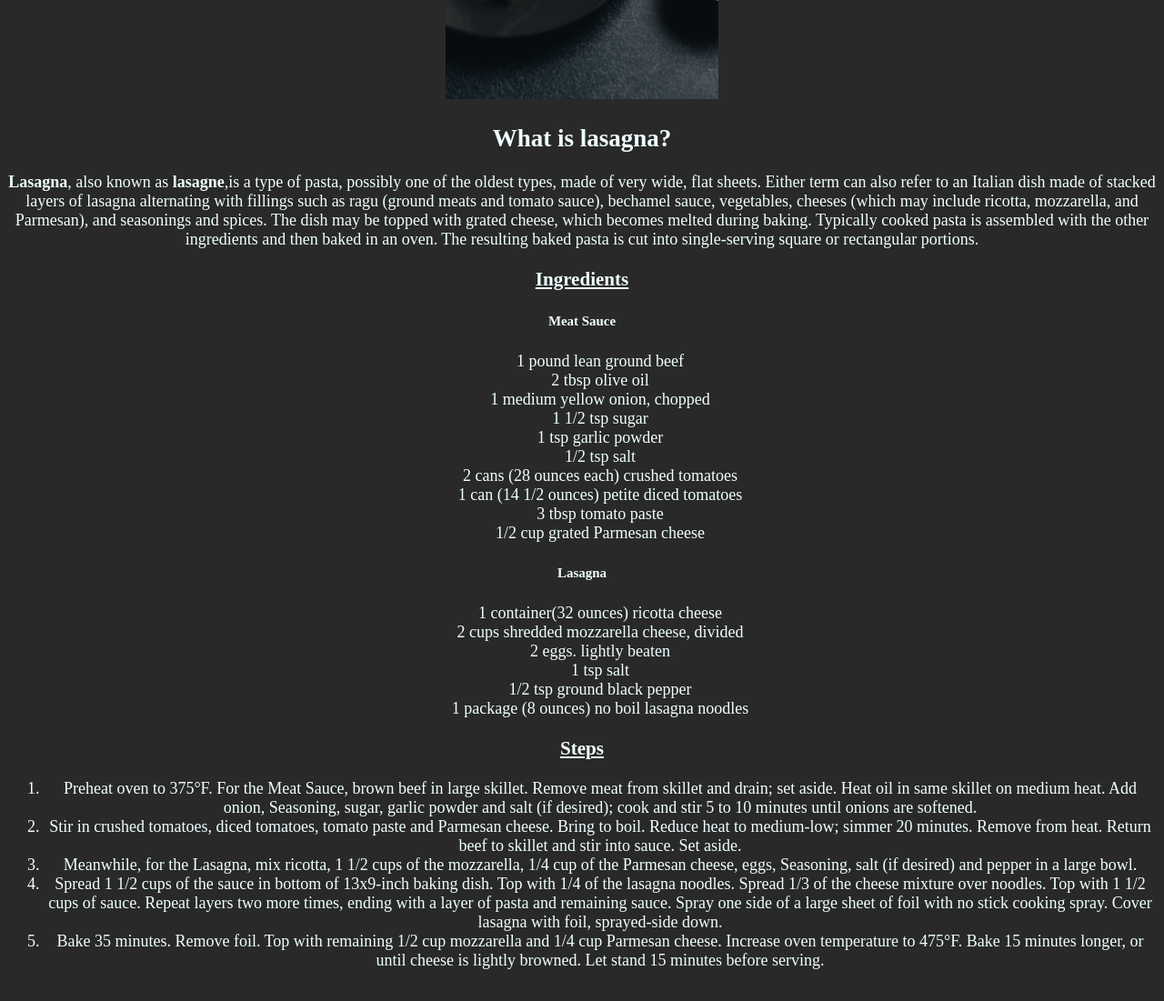
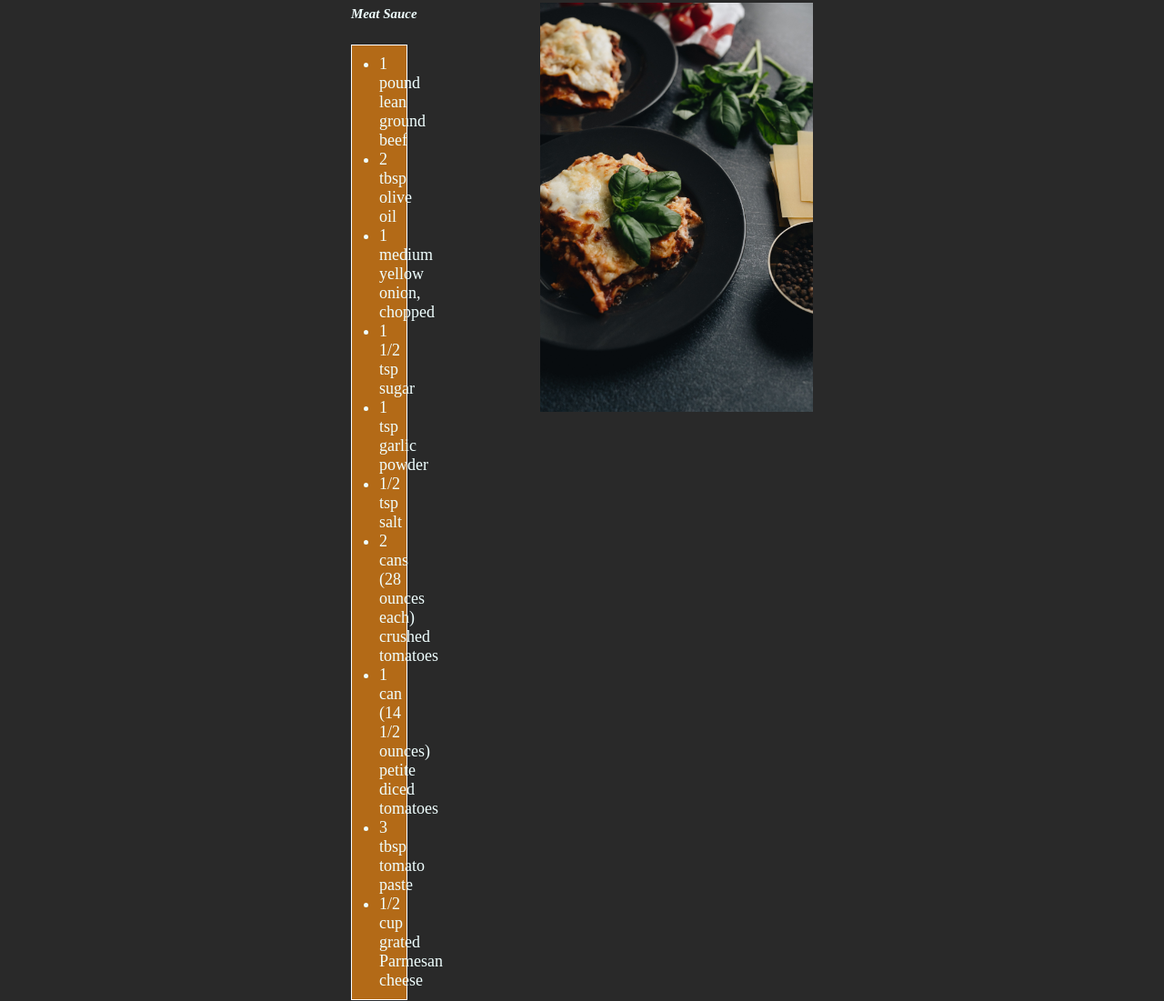
Before and after one commit to Chegarrito/odin-recipes, a plain HTML site: page recipes/lasagna/lasagna.html in a window 1280 px wide. Shown: the part 431-1532 px from the top of the page at 91% size. Drawn offline with Linux system fonts and the light colour scheme.

Commit message:
Fix the spacing of the lasagna page, upgrade the file distribution

```diff
--- a/recipes/lasagna.html
+++ b/recipes/lasagna/lasagna.html
@@ -3,15 +3,15 @@
 <head>
     <meta charset="UTF-8">
     <meta name="viewport" content="width=device-width, initial-scale=1.0">
-    <link rel="stylesheet" href="../styles.css">
+    <link rel="stylesheet" href="styles.css">
     <title>Document</title>
 </head>
-<body class="font lasagna " >
+<body class="font lasagna ">
     <h1>Lasagna</h1>
-    <img src="../img/lasagna.jpg"  alt="Lasagna" width="300">
+
     <div>
         <h2>What is lasagna?</h2>
-        <p>
+        <p class="description">
             <strong>Lasagna</strong>, also known as <strong>lasagne</strong>,is a type of pasta, possibly one of the oldest
             types, made of very wide, flat sheets. Either term can also refer to an Italian
             dish made of stacked layers of lasagna alternating with fillings such as
@@ -21,13 +21,16 @@
             which becomes melted during baking. Typically cooked pasta is assembled
             with the other ingredients and then baked in an oven. The resulting
             baked pasta is cut into single-serving square or rectangular portions.
+
         </p>
+
     </div>
-    <div class="">
+    <div class="description">
         <h3 class="header">Ingredients</h3>
+        <img src="../../img/lasagna.jpg"  alt="Lasagna" width="300">
         <h5>Meat Sauce</h5>
         <ul class="articles">
-            <li>1 pound lean ground beef</li>
+            <li>1 pound lean ground beef </li>
             <li>2 tbsp olive oil</li>
             <li>1 medium yellow onion, chopped</li>
             <li>1 1/2 tsp sugar</li>
@@ -50,16 +53,21 @@
         <li>1 package (8 ounces) no boil lasagna noodles</li>
     </ul>
     </div>
-    <div class="">
+    <div class="description">
         <h3 class="header">Steps</h3>
         <ol>
-            <li>Preheat oven to 375°F. For the Meat Sauce, brown beef in large skillet. Remove meat from skillet and drain; set aside. Heat oil in same skillet on medium heat. Add onion, Seasoning, sugar, garlic powder and salt (if desired); cook and stir 5 to 10 minutes until onions are softened.</li>
-            <li>Stir in crushed tomatoes, diced tomatoes, tomato paste and Parmesan cheese. Bring to boil. Reduce heat to medium-low; simmer 20 minutes. Remove from heat. Return beef to skillet and stir into sauce. Set aside.</li>
-            <li>Meanwhile, for the Lasagna, mix ricotta, 1 1/2 cups of the mozzarella, 1/4 cup of the Parmesan cheese, eggs, Seasoning, salt (if desired) and pepper in a large bowl.</li>
-            <li>Spread 1 1/2 cups of the sauce in bottom of 13x9-inch baking dish. Top with 1/4 of the lasagna noodles. Spread 1/3 of the cheese mixture over noodles. Top with 1 1/2 cups of sauce. Repeat layers two more times, ending with a layer of pasta and remaining sauce. Spray one side of a large sheet of foil with no stick cooking spray. Cover lasagna with foil, sprayed-side down.</li>
-            <li>Bake 35 minutes. Remove foil. Top with remaining 1/2 cup mozzarella and 1/4 cup Parmesan cheese. Increase oven temperature to 475°F. Bake 15 minutes longer, or until cheese is lightly browned. Let stand 15 minutes before serving.</li>
-
+            <div>
+                <li class="steps">Preheat oven to 375°F. For the Meat Sauce, brown beef in large skillet. Remove meat from skillet and drain; set aside. Heat oil in same skillet on medium heat. Add onion, Seasoning, sugar, garlic powder and salt (if desired); cook and stir 5 to 10 minutes until onions are softened.</li>
+                <li class="steps">Stir in crushed tomatoes, diced tomatoes, tomato paste and Parmesan cheese. Bring to boil. Reduce heat to medium-low; simmer 20 minutes. Remove from heat. Return beef to skillet and stir into sauce. Set aside.</li>
+                <li class="steps">Meanwhile, for the Lasagna, mix ricotta, 1 1/2 cups of the mozzarella, 1/4 cup of the Parmesan cheese, eggs, Seasoning, salt (if desired) and pepper in a large bowl.</li>
+                <li class="steps">Spread 1 1/2 cups of the sauce in bottom of 13x9-inch baking dish. Top with 1/4 of the lasagna noodles. Spread 1/3 of the cheese mixture over noodles. Top with 1 1/2 cups of sauce. Repeat layers two more times, ending with a layer of pasta and remaining sauce. Spray one side of a large sheet of foil with no stick cooking spray. Cover lasagna with foil, sprayed-side down.</li>
+                <li class="steps">Bake 35 minutes. Remove foil. Top with remaining 1/2 cup mozzarella and 1/4 cup Parmesan cheese. Increase oven temperature to 475°F. Bake 15 minutes longer, or until cheese is lightly browned. Let stand 15 minutes before serving.</li>
+            </div>
         </ol>
     </div>
+    <div class="gif">
+        <iframe src="https://giphy.com/embed/WqWxRScWXgSsCqNRh6" width="480" height="270" frameBorder="0" class="giphy-embed" allowFullScreen></iframe>
+    </div>
+
 </body>
 </html>
--- /dev/null
+++ b/recipes/lasagna/styles.css
@@ -0,0 +1,39 @@
+.font.lasagna {
+    font-size: large;
+    background-color: rgb(41, 41, 41);
+    color: azure;
+}
+h1 {
+    text-align: center;
+}
+h2 {
+    margin: 30px;
+    text-align: center;
+}
+h5 {
+    font-style: italic;
+}
+img {
+    float: right;
+}
+.description {
+
+    margin: 10px 10cm;
+}
+.header {
+    text-decoration: underline;
+}
+.articles {
+    background-color: rgb(179, 106, 23);
+    border: solid 1px white;
+    margin-right: 400px;
+    margin-right: 18cm;
+    padding: 10px 30px;
+}
+.steps {
+    margin: 10px;
+}
+.gif {
+    margin: 0 auto;
+    text-align: center;
+}
--- a/styles.css
+++ b/styles.css
@@ -18,11 +18,7 @@ a {
     background-color: rgb(73, 141, 9);
     margin-top: 10px;
 }
-.font.lasagna {
-    font-size: large;
-    background-color: rgb(41, 41, 41);
-    color: azure;
-}
+
 .obscure-background {
     background-color:rgb(158, 158, 158);
 }
```
Also changed, not shown: index.html (+4 -4 lines), recipes/ramen/ramen.html (renamed from recipes/ramen.html), recipes/tacos/tacos.html (renamed from recipes/tacos.html).
